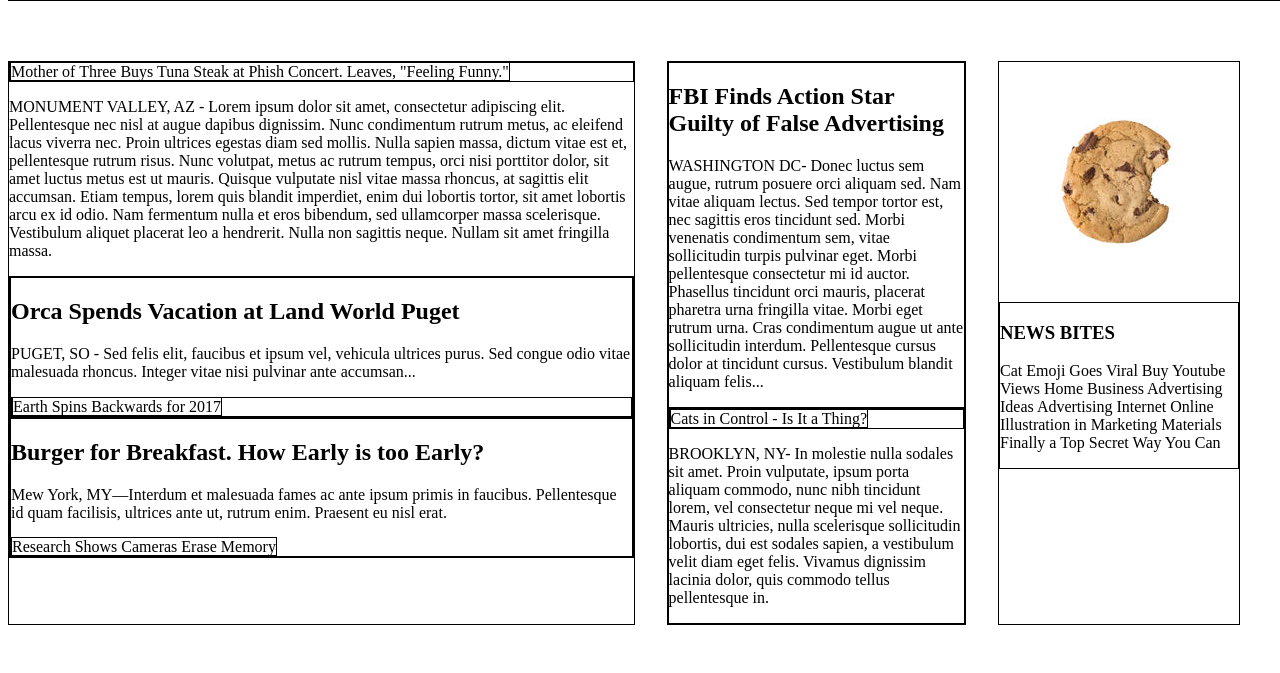
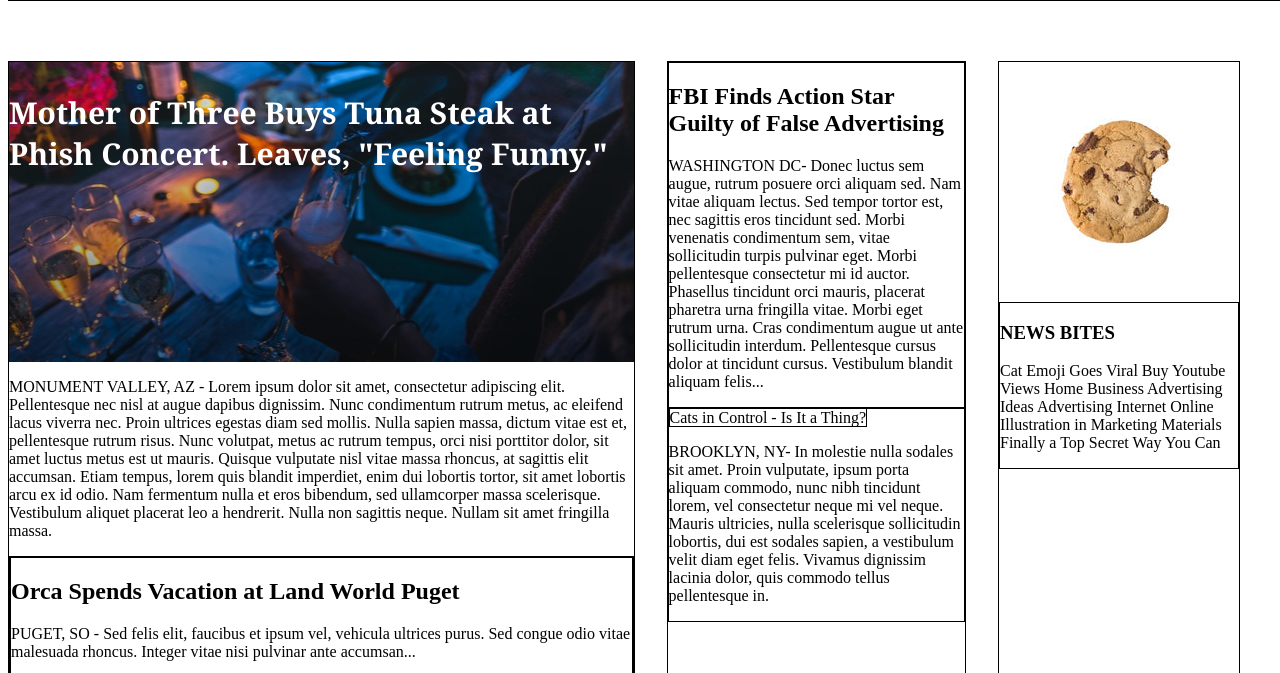
Before and after one commit to kylorobs/mytimes, a plain HTML site: page index.html in a window 1280 px wide. Shown: the part 109-782 px from the top of the page. Drawn offline with Linux system fonts and the light colour scheme.

Commit message:
adjustments

```diff
--- a/index.html
+++ b/index.html
@@ -19,10 +19,11 @@
   <div class= "main">
     <div class="column large">
       <div class="lead-story">
-      <div class="cancelled-image">
-      <a class="blog-ad"> Mother of Three Buys Tuna Steak at Phish Concert. Leaves, "Feeling Funny."</a></div>
+        <div class="image-content">
+          <p> Mother of Three Buys Tuna Steak at Phish Concert. Leaves, "Feeling Funny."</p>
+        </div>
       <p class="narrative">MONUMENT VALLEY, AZ - Lorem ipsum dolor sit amet, consectetur adipiscing elit. Pellentesque nec nisl at augue dapibus dignissim. Nunc condimentum rutrum metus, ac eleifend lacus viverra nec. Proin ultrices egestas diam sed mollis. Nulla sapien massa, dictum vitae est et, pellentesque rutrum risus. Nunc volutpat, metus ac rutrum tempus, orci nisi porttitor dolor, sit amet luctus metus est ut mauris. Quisque vulputate nisl vitae massa rhoncus, at sagittis elit accumsan. Etiam tempus, lorem quis blandit imperdiet, enim dui lobortis tortor, sit amet lobortis arcu ex id odio. Nam fermentum nulla et eros bibendum, sed ullamcorper massa scelerisque. Vestibulum aliquet placerat leo a hendrerit. Nulla non sagittis neque. Nullam sit amet fringilla massa.</p>
-      </div>
+    </div>
       <div class="stories">
         <div class="story">
           <h2> Orca Spends Vacation at Land World Puget </h2>
--- a/resources/css/style.css
+++ b/resources/css/style.css
@@ -63,6 +63,26 @@ margin: 0 50px;
   width:100%;
 }
 
-.blog-ad, .stories, .story, .news-bites, .cancelled-image {
+.blog-ad, .stories, .story, .news-bites, .lead-image {
   border: 1px solid black;
 }
+
+.image-content {
+  height: 300px;
+  display: flex;
+}
+
+.lead-story .image-content {
+  background-image: url(../images/img-story-main.png);
+}
+
+.image-content p {
+  font-family: Georgia;
+  font-size: 30px;
+  color: white;
+  font-weight: bold;
+}
+
+#lead-title {
+  font-size: 40px;
+}
```
